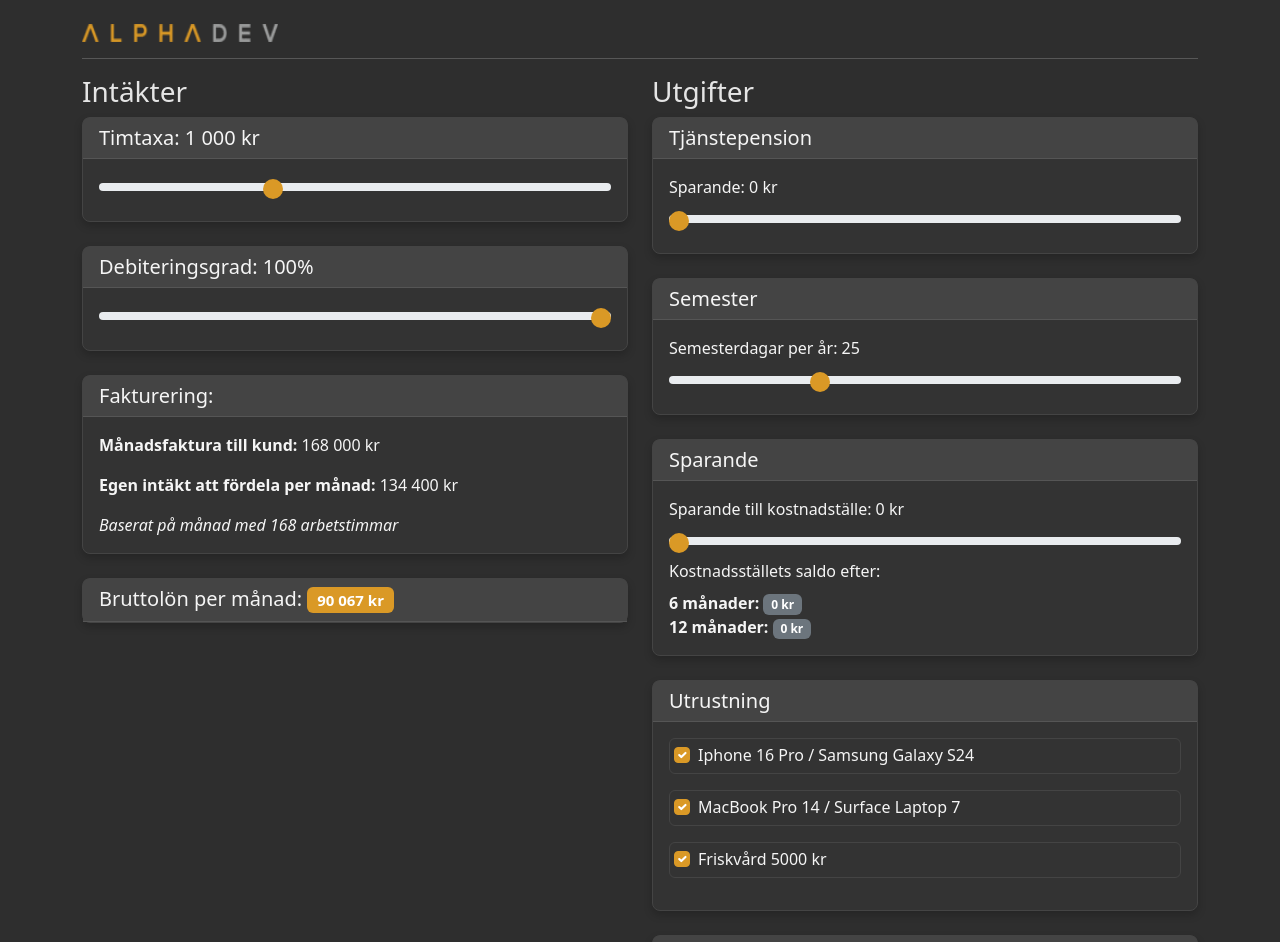
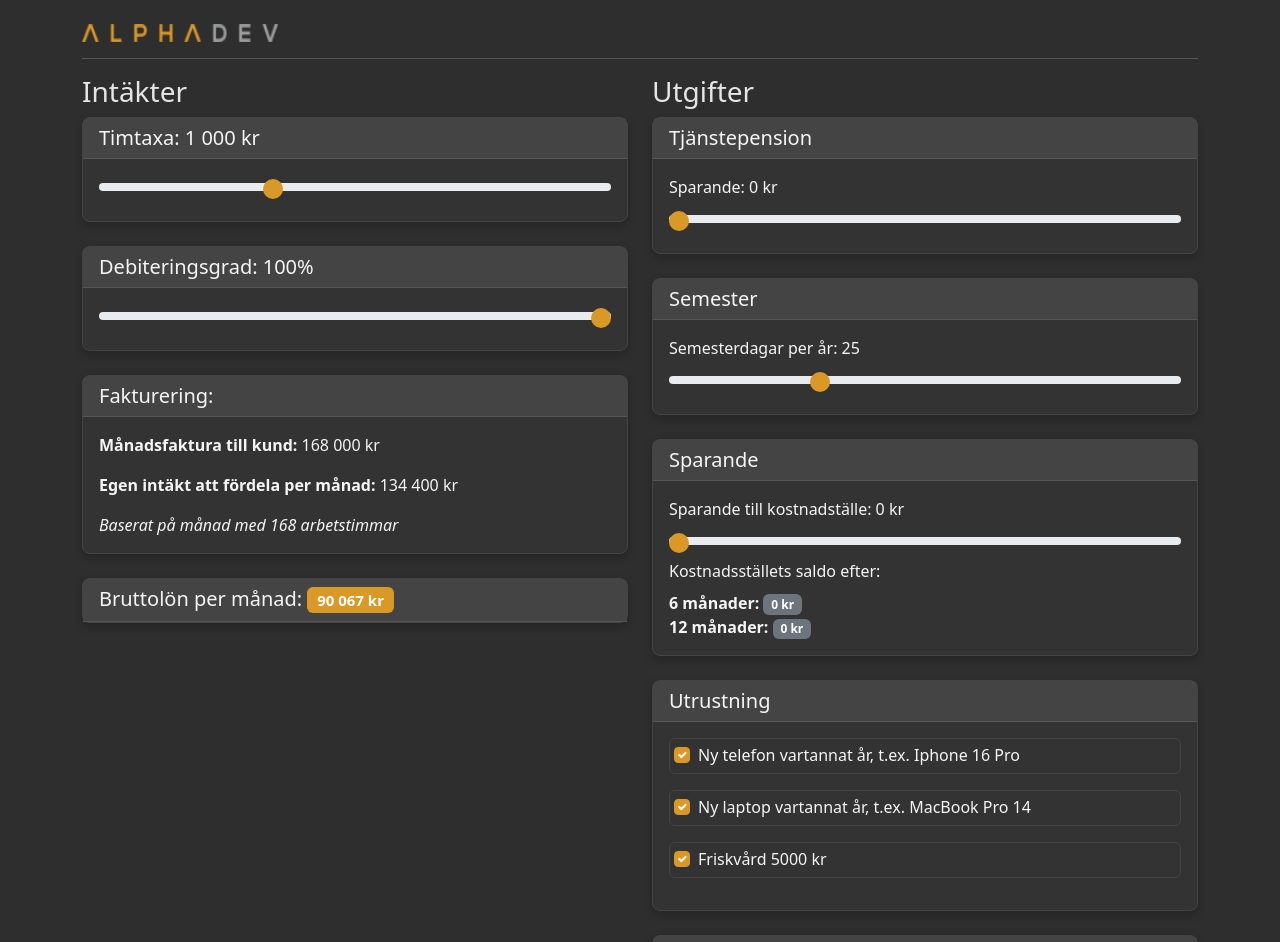
Before and after one commit to joachimgood/SalaryTool, a React (Create React App) app: page / in a window 1280 px wide. Shown: the top 942 px of the page. Built offline with nearby package versions, Linux system fonts and the light colour scheme.

Commit message:
small fixes

```diff
--- a/src/constants/constants.ts
+++ b/src/constants/constants.ts
@@ -1,6 +1,6 @@
 export const ALPHADEV_SHARE = 0.8;
 export const SOCIAL_FEE_PERCENTAGE = 31.42;
-export const PENSION_SOCIAL_FEE = 1.2426;
+export const PENSION_SOCIAL_FACTOR = 1.2426;
 export const WORK_HRS_IN_MONTH = 168;
 export const WORK_HRS_IN_YEAR = 2008;
 export const EXP_STORAGE_KEY = "expenses";
--- a/src/hooks/UseExpsensesCalculator.tsx
+++ b/src/hooks/UseExpsensesCalculator.tsx
@@ -1,5 +1,5 @@
 import { useEffect, useState } from "react";
-import { EXP_STORAGE_KEY, PENSION_SOCIAL_FEE } from "../constants/constants";
+import { EXP_STORAGE_KEY, PENSION_SOCIAL_FACTOR } from "../constants/constants";
 
 export interface IAdditionalMonthlyExpense {
   id: string;
@@ -77,7 +77,7 @@ function calculateYearlyExpenses(
   monthlySavings: number,
   equipment: IEquipment[]
 ): number {
-  let yearlyExpenses = monthlyPension * PENSION_SOCIAL_FEE * 12;
+  let yearlyExpenses = monthlyPension * PENSION_SOCIAL_FACTOR * 12;
   yearlyExpenses = yearlyExpenses + monthlySavings * 12;
   additionalExpenses.forEach((exp) => {
     yearlyExpenses = yearlyExpenses + exp.cost * 12;
@@ -95,13 +95,13 @@ function calculateYearlyExpenses(
 const standardEquipment = [
   {
     id: "phone",
-    name: "Iphone 16 Pro / Samsung Galaxy S24",
+    name: "Ny telefon vartannat år, t.ex. Iphone 16 Pro",
     selected: true,
     yearlyCost: 9000,
   },
   {
     id: "dator",
-    name: "MacBook Pro 14 / Surface Laptop 7",
+    name: "Ny laptop vartannat år, t.ex. MacBook Pro 14",
     selected: true,
     yearlyCost: 12000,
   },
```
Also changed, not shown: src/App.tsx (+1 -9 lines).
